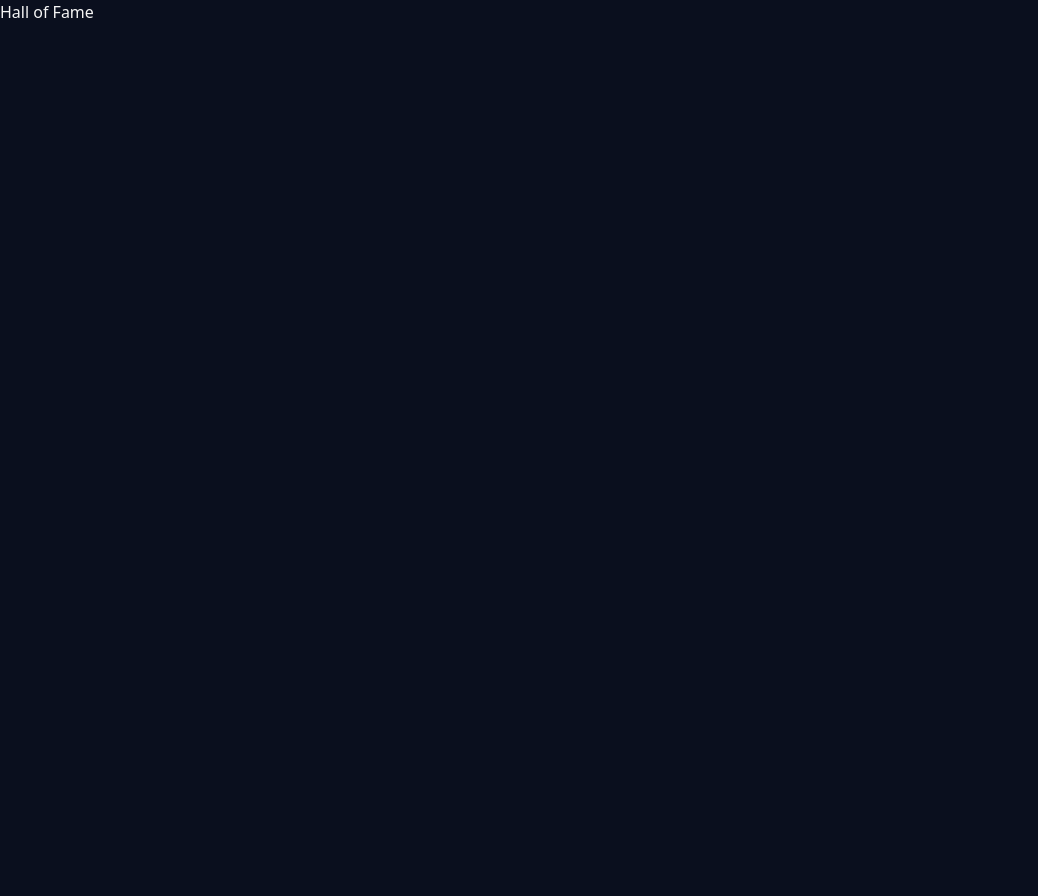
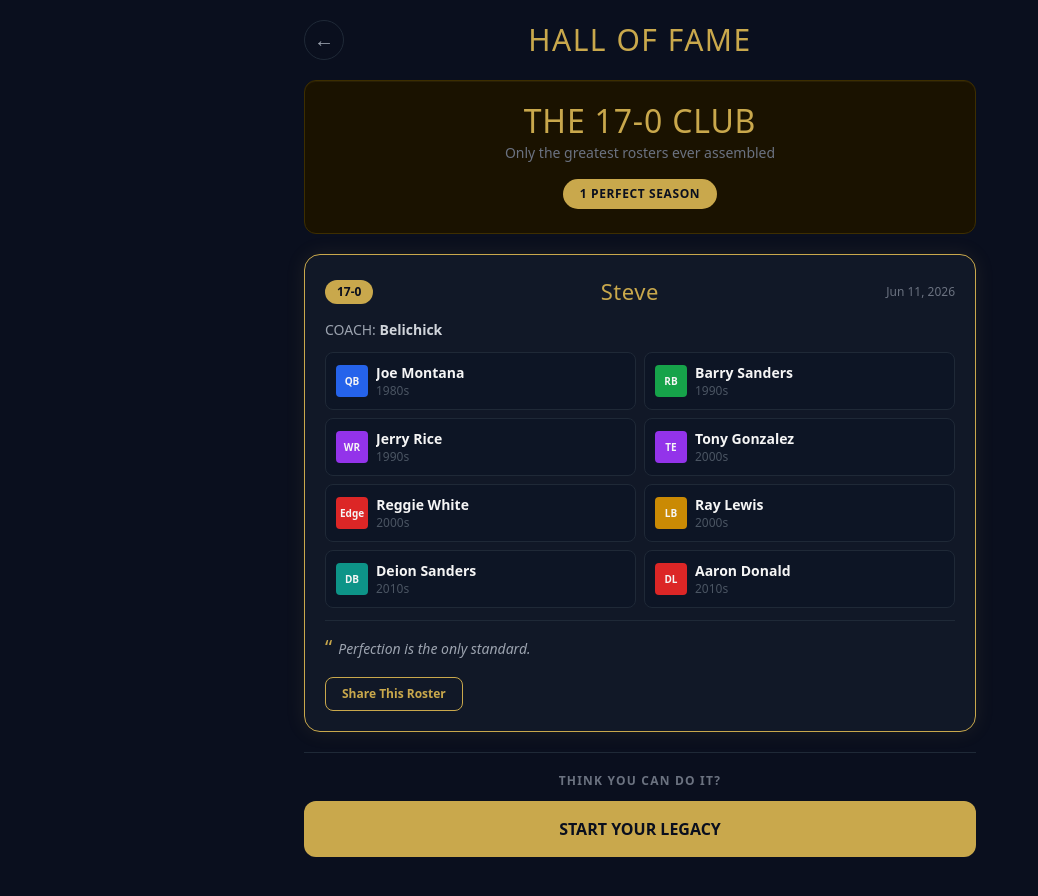
Before and after one commit to FrankTortilla/GoldJacket, a Next.js app: page /hof in a window 1280 px wide. Shown: the top 896 px of the page, without its empty margins (0-1038 px from the left). Before the commit the page ends 800 px from the top, so only its background shows below. Built offline with nearby package versions, Linux system fonts and the light colour scheme.

Commit message:
feat: complete hall of fame screen

```diff
--- a/app/hof/page.tsx
+++ b/app/hof/page.tsx
@@ -1,7 +1,218 @@
+'use client';
+
+import { useState } from 'react';
+import { useRouter } from 'next/navigation';
+
+const MOCK_HOF = [
+  {
+    id: '1',
+    playerName: 'Steve',
+    coachName: 'Belichick',
+    projectedWins: 17.0,
+    draftGrade: 'A+',
+    roster: [
+      { name: 'Joe Montana', position: 'QB', decade: '1980s' },
+      { name: 'Barry Sanders', position: 'RB', decade: '1990s' },
+      { name: 'Jerry Rice', position: 'WR', decade: '1990s' },
+      { name: 'Tony Gonzalez', position: 'TE', decade: '2000s' },
+      { name: 'Reggie White', position: 'Edge', decade: '2000s' },
+      { name: 'Ray Lewis', position: 'LB', decade: '2000s' },
+      { name: 'Deion Sanders', position: 'DB', decade: '2010s' },
+      { name: 'Aaron Donald', position: 'DL', decade: '2010s' },
+    ],
+    trashTalk: 'Perfection is the only standard.',
+    createdAt: '2026-06-11',
+  },
+];
+
+const POSITION_COLORS: Record<string, string> = {
+  QB: 'bg-blue-600',
+  RB: 'bg-green-600',
+  WR: 'bg-purple-600',
+  TE: 'bg-purple-600',
+  DL: 'bg-red-600',
+  Edge: 'bg-red-600',
+  LB: 'bg-yellow-600',
+  DB: 'bg-teal-600',
+};
+
+function formatDate(date: string) {
+  return new Intl.DateTimeFormat('en-US', {
+    month: 'short',
+    day: 'numeric',
+    year: 'numeric',
+    timeZone: 'UTC',
+  }).format(new Date(`${date}T00:00:00Z`));
+}
+
 export default function HallOfFamePage() {
+  const router = useRouter();
+  const [copiedId, setCopiedId] = useState<string | null>(null);
+
+  const handleShare = async (entryId: string) => {
+    const shareUrl = `${window.location.origin}/results?hof=${entryId}`;
+    let didCopy = false;
+
+    try {
+      await navigator.clipboard.writeText(shareUrl);
+      didCopy = true;
+    } catch {
+      const textArea = document.createElement('textarea');
+      textArea.value = shareUrl;
+      textArea.style.position = 'fixed';
+      textArea.style.opacity = '0';
+      document.body.appendChild(textArea);
+      textArea.select();
+      didCopy = document.execCommand('copy');
+      document.body.removeChild(textArea);
+    }
+
+    if (didCopy) {
+      setCopiedId(entryId);
+      window.setTimeout(() => setCopiedId(null), 2000);
+    }
+  };
+
   return (
-    <main>
-      <h1>Hall of Fame</h1>
+    <main className="min-h-screen bg-navy px-4 pb-12 text-white sm:px-6">
+      <div className="mx-auto w-full max-w-2xl">
+        <nav className="relative flex h-20 items-center justify-center">
+          <button
+            type="button"
+            onClick={() => router.push('/')}
+            className="absolute left-0 flex h-10 w-10 items-center justify-center rounded-full border border-card-border text-xl text-gray-400 transition-colors hover:border-gold hover:text-gold"
+            aria-label="Back to home"
+          >
+            ←
+          </button>
+          <h1 className="font-[var(--font-bebas)] text-3xl tracking-wider text-gold">
+            HALL OF FAME
+          </h1>
+        </nav>
+
+        <section className="mb-5 rounded-xl border border-[#3d2e00] bg-[#1a1200] p-6 text-center shadow-[inset_0_1px_0_rgba(201,168,76,0.08)]">
+          <p className="font-[var(--font-bebas)] text-[32px] leading-none tracking-wide text-gold">
+            THE 17-0 CLUB
+          </p>
+          <p className="mt-1.5 text-sm text-gray-500">
+            Only the greatest rosters ever assembled
+          </p>
+          <span className="mt-4 inline-flex rounded-full border border-gold/30 bg-gold px-4 py-1.5 text-xs font-black uppercase tracking-wider text-navy">
+            {MOCK_HOF.length} Perfect{' '}
+            {MOCK_HOF.length === 1 ? 'Season' : 'Seasons'}
+          </span>
+        </section>
+
+        {MOCK_HOF.length > 0 ? (
+          <section aria-label="Perfect season rosters">
+            {MOCK_HOF.map((entry) => (
+              <article
+                key={entry.id}
+                className="mb-4 rounded-2xl border border-gold bg-card p-5 shadow-[0_0_20px_rgba(201,168,76,0.1)]"
+              >
+                <div className="grid grid-cols-[auto_1fr_auto] items-center gap-3">
+                  <span className="rounded-full bg-gold px-3 py-1 text-xs font-black text-navy">
+                    {entry.projectedWins.toFixed(0)}-0
+                  </span>
+                  <div className="min-w-0 text-center">
+                    <h2 className="truncate font-[var(--font-bebas)] text-[22px] tracking-wide text-gold">
+                      {entry.playerName}
+                    </h2>
+                    <span className="sr-only">
+                      Draft grade {entry.draftGrade}
+                    </span>
+                  </div>
+                  <time
+                    dateTime={entry.createdAt}
+                    className="text-right text-xs text-gray-500"
+                  >
+                    {formatDate(entry.createdAt)}
+                  </time>
+                </div>
+
+                <p className="mb-3 mt-3 text-sm text-gray-400">
+                  COACH:{' '}
+                  <span className="font-semibold text-gray-300">
+                    {entry.coachName}
+                  </span>
+                </p>
+
+                <div className="grid grid-cols-2 gap-2">
+                  {entry.roster.map((player) => (
+                    <div
+                      key={`${entry.id}-${player.position}-${player.name}`}
+                      className="flex min-w-0 items-center gap-2 rounded-lg border border-card-border bg-[#0d1525] px-2.5 py-2.5"
+                    >
+                      <span
+                        className={`flex h-8 min-w-8 items-center justify-center rounded px-1 text-[10px] font-bold text-white ${
+                          POSITION_COLORS[player.position] ?? 'bg-gray-600'
+                        }`}
+                      >
+                        {player.position}
+                      </span>
+                      <span className="min-w-0">
+                        <span className="block truncate text-sm font-bold text-white">
+                          {player.name}
+                        </span>
+                        <span className="block text-xs text-gray-600">
+                          {player.decade}
+                        </span>
+                      </span>
+                    </div>
+                  ))}
+                </div>
+
+                <blockquote className="mt-3 border-t border-card-border pt-3 text-sm italic text-gray-400">
+                  <span className="mr-1.5 font-[var(--font-bebas)] text-xl not-italic text-gold">
+                    “
+                  </span>
+                  {entry.trashTalk}
+                </blockquote>
+
+                <button
+                  type="button"
+                  onClick={() => handleShare(entry.id)}
+                  className="mt-4 rounded-lg border border-gold px-4 py-2 text-xs font-bold text-gold transition-all hover:bg-gold hover:text-navy focus-visible:outline-none focus-visible:ring-2 focus-visible:ring-gold focus-visible:ring-offset-2 focus-visible:ring-offset-card"
+                >
+                  {copiedId === entry.id ? 'Copied!' : 'Share This Roster'}
+                </button>
+              </article>
+            ))}
+          </section>
+        ) : (
+          <section className="px-5 py-[60px] text-center">
+            <div className="mx-auto flex h-20 w-20 animate-pulse items-center justify-center rounded-full border border-gold bg-gold/10 text-4xl shadow-[0_0_24px_rgba(201,168,76,0.2)]">
+              🧥
+            </div>
+            <h2 className="mt-5 font-[var(--font-bebas)] text-[28px] tracking-wide text-white">
+              NO PERFECT SEASONS YET
+            </h2>
+            <p className="mt-2 text-sm text-gray-500">
+              17-0 is legendary. Will you be first?
+            </p>
+            <button
+              type="button"
+              onClick={() => router.push('/')}
+              className="mt-6 rounded-lg bg-gold px-6 py-3 text-sm font-black text-navy transition-colors hover:bg-gold-light"
+            >
+              ATTEMPT 17-0
+            </button>
+          </section>
+        )}
+
+        <footer className="mt-5 border-t border-card-border">
+          <p className="mb-3 mt-5 text-center text-xs font-bold uppercase tracking-widest text-gray-500">
+            THINK YOU CAN DO IT?
+          </p>
+          <button
+            type="button"
+            onClick={() => router.push('/')}
+            className="w-full rounded-xl bg-gold px-5 py-4 font-black text-navy transition-all hover:bg-gold-light hover:shadow-[0_0_20px_rgba(201,168,76,0.25)]"
+          >
+            START YOUR LEGACY
+          </button>
+        </footer>
+      </div>
     </main>
   );
 }
```
Also changed, not shown: 1 other file (tests, documents, lock files or other folders).
